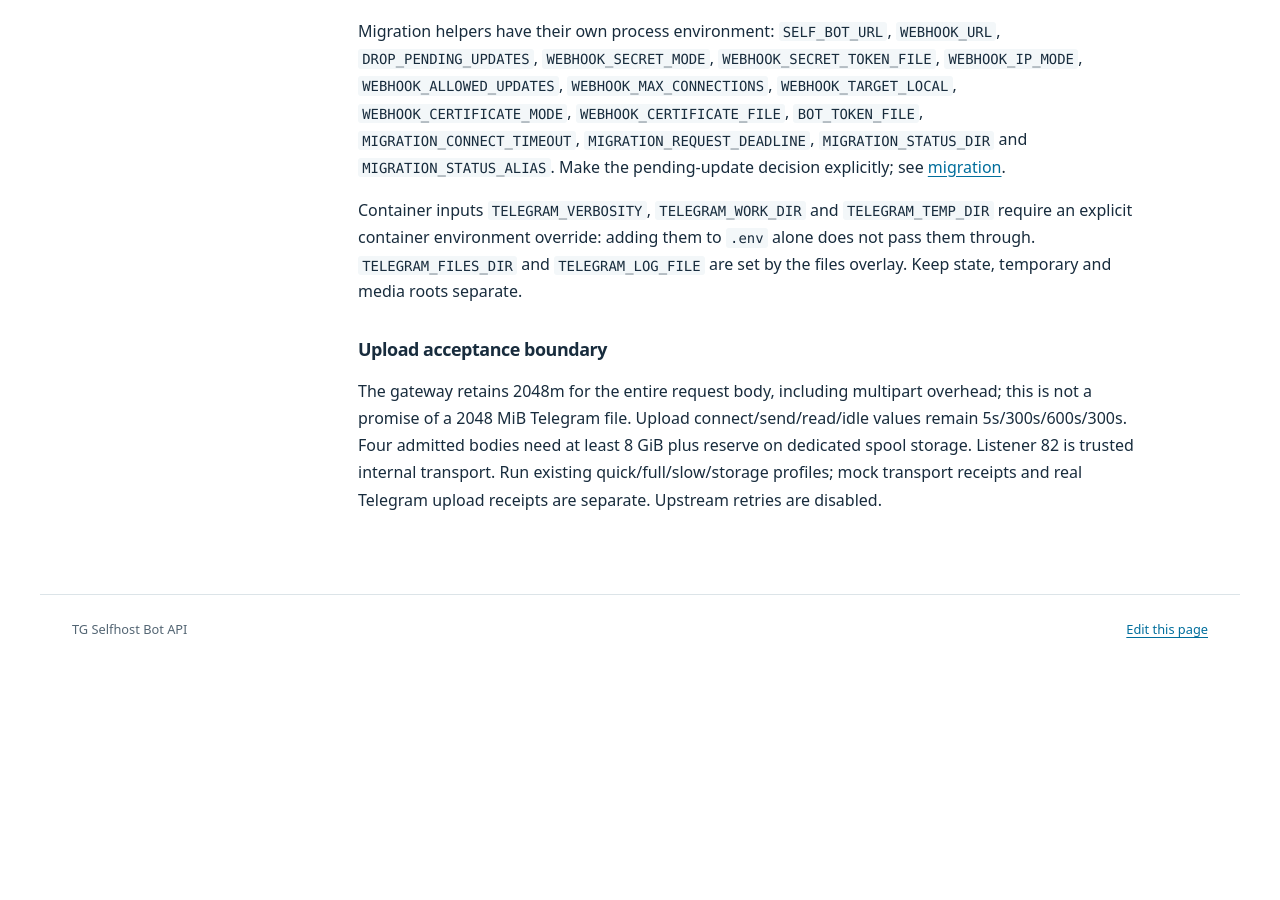
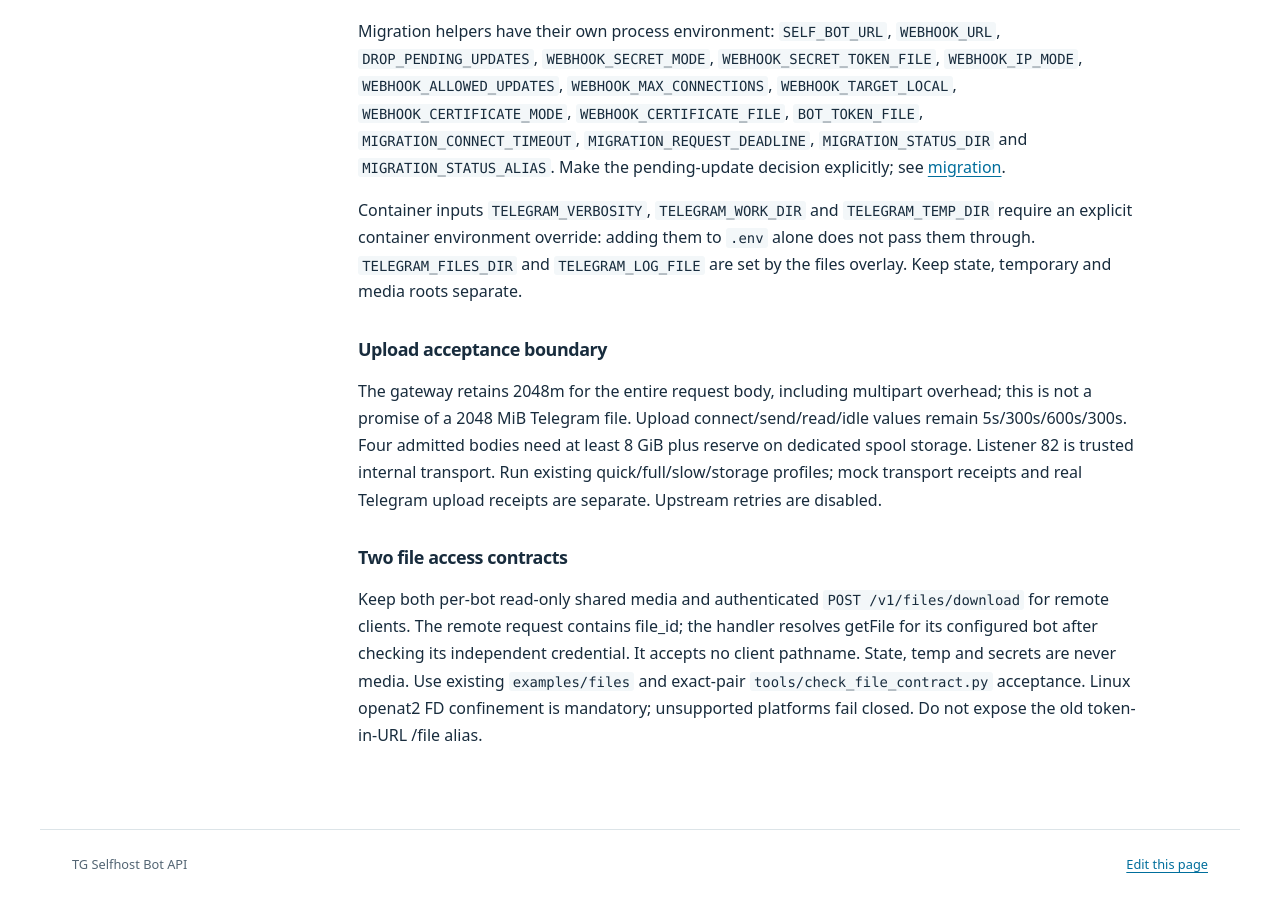
Before and after one commit to ichinya/tg-selfhost-botapi, a Jekyll site: the page built from docs/en/configuration.md, in a window 1280 px wide and 900 px high, scrolled down 10989 px. Built offline with Jekyll 4.4.1, drawn with Linux system fonts in a browser that asks for light colours; before the commit the page ends 11654 px from its top, so only the background shows below that.

Commit message:
fix(files): согласовать оба безопасных способа скачивания. Refs #19

```diff
--- a/docs/en/configuration.md
+++ b/docs/en/configuration.md
@@ -382,3 +382,6 @@ Container inputs `TELEGRAM_VERBOSITY`, `TELEGRAM_WORK_DIR` and `TELEGRAM_TEMP_DI
 
 ### Upload acceptance boundary
 The gateway retains 2048m for the entire request body, including multipart overhead; this is not a promise of a 2048 MiB Telegram file. Upload connect/send/read/idle values remain 5s/300s/600s/300s. Four admitted bodies need at least 8 GiB plus reserve on dedicated spool storage. Listener 82 is trusted internal transport. Run existing quick/full/slow/storage profiles; mock transport receipts and real Telegram upload receipts are separate. Upstream retries are disabled.
+
+### Two file access contracts
+Keep both per-bot read-only shared media and authenticated `POST /v1/files/download` for remote clients. The remote request contains file_id; the handler resolves getFile for its configured bot after checking its independent credential. It accepts no client pathname. State, temp and secrets are never media. Use existing `examples/files` and exact-pair `tools/check_file_contract.py` acceptance. Linux openat2 FD confinement is mandatory; unsupported platforms fail closed. Do not expose the old token-in-URL /file alias.
```
Also changed, not shown: docs/ru/configuration.md (+3 -0 lines).
